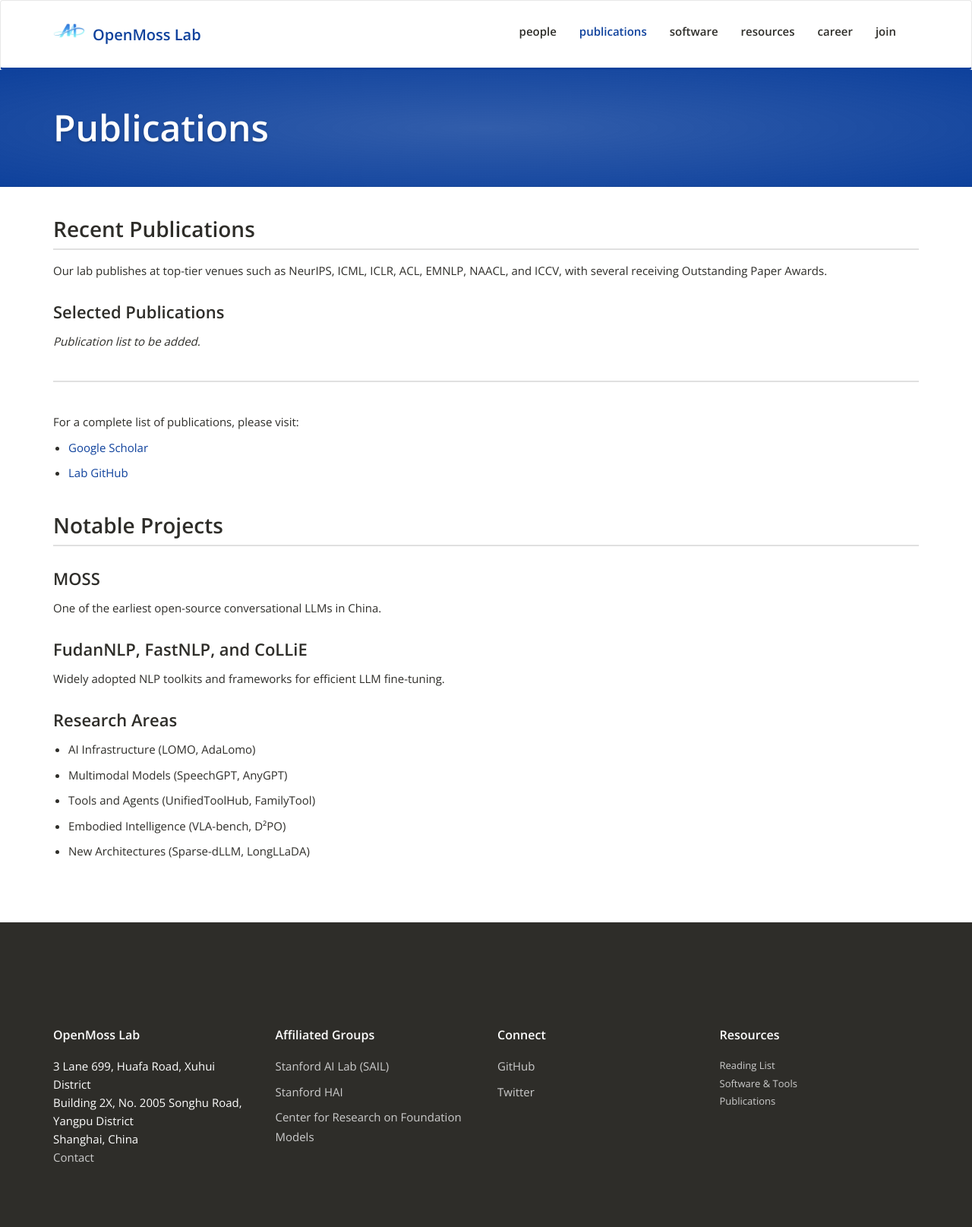
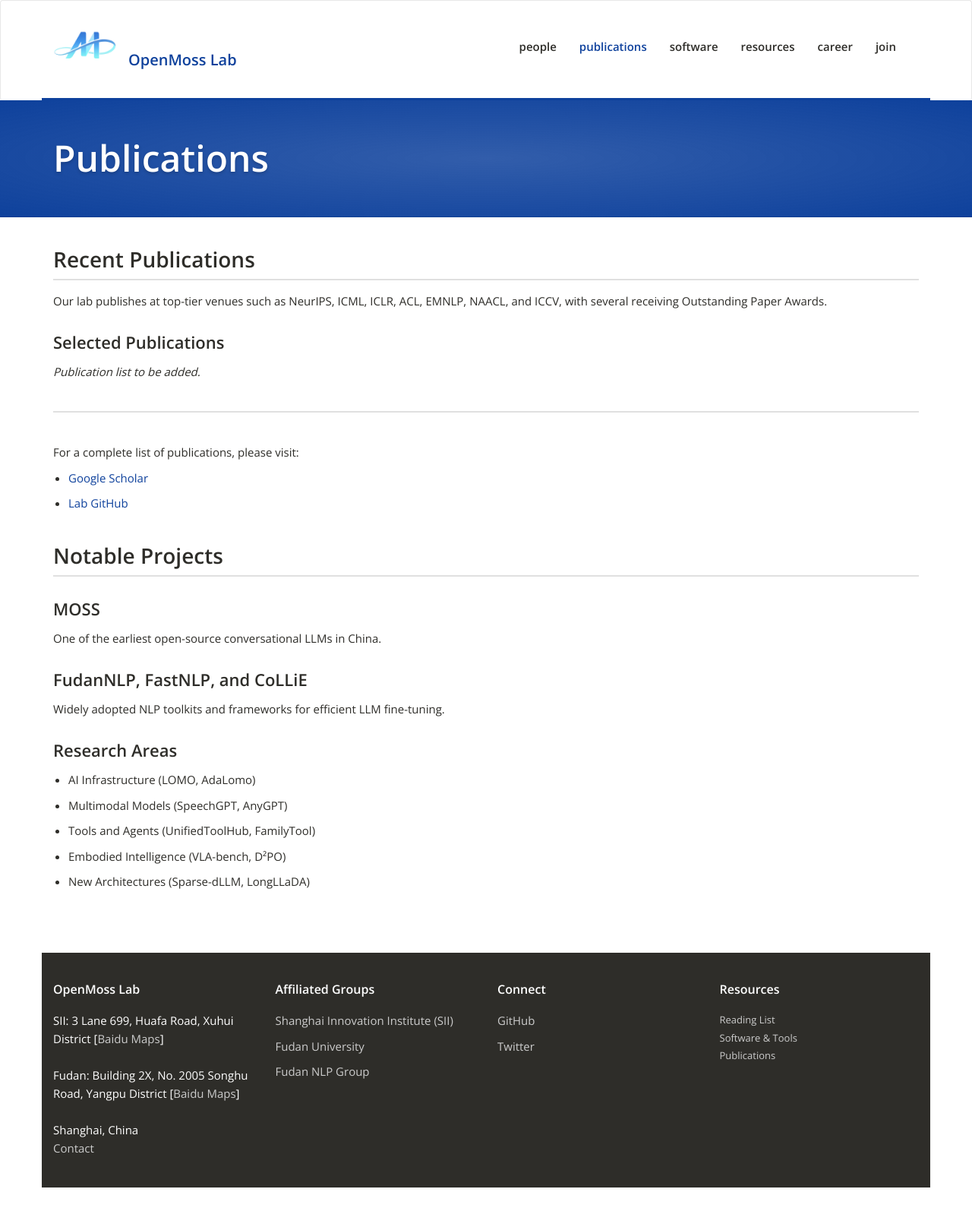
Before and after one commit to dalstonChen/openmosslab, a Jekyll site: the page built from publications.md, in a window 1280 px wide. Shown: the whole page at 76% size. Built offline with Jekyll 4.4.1, drawn with Linux system fonts in a browser that asks for light colours; after the commit the page ends 1563 px from its top, so only the background shows below that.

Commit message:
Implement major layout and content updates
1. Logo: Enlarged to 2x size (84px) for better visibility
2. Navigation: Constrain background width to content area (Stanford-style)
3. Footer: Constrain background width to content area (Stanford-style)
4. Addresses: Added Baidu Maps links for both SII and Fudan locations
5. Affiliated Groups: Updated to SII, Fudan University, and Fudan NLP Group
6. Social Links: Updated GitHub to OpenMOSS org and Twitter to hashtag search

🤖 Generated with [Claude Code](https://claude.com/claude-code)

Co-Authored-By: Claude <noreply@anthropic.com>

```diff
--- a/_config.yml
+++ b/_config.yml
@@ -9,16 +9,22 @@ url: "https://dalstonchen.github.io" # the base hostname & protocol for your sit
 organization:
   name: "OpenMoss Lab"
   full_name: "OpenMoss Lab"
-  location1: "3 Lane 699, Huafa Road, Xuhui District"
-  location2: "Building 2X, No. 2005 Songhu Road, Yangpu District"
+  location1:
+    name: "SII"
+    address: "3 Lane 699, Huafa Road, Xuhui District"
+    map_url: "https://map.baidu.com/poi/%E4%B8%8A%E6%B5%B7%E5%88%9B%E6%99%BA%E5%AD%A6%E9%99%A2/@13519724.088723652,3630668.9841682357,12.29z?uid=687c015ca444cc32734b87ca&ugc_type=3&ugc_ver=1&device_ratio=2&compat=1&pcevaname=pc4.1&querytype=detailConInfo&da_src=shareurl"
+  location2:
+    name: "Fudan"
+    address: "Building 2X, No. 2005 Songhu Road, Yangpu District"
+    map_url: "https://map.baidu.com/poi/%E5%A4%8D%E6%97%A6%E5%A4%A7%E5%AD%A6(%E6%B1%9F%E6%B9%BE%E6%A0%A1%E5%8C%BA)/@13526909.785731716,3654927.9018901,17.22z?uid=4e6c2fbe3ee051c66e20b99b&ugc_type=3&ugc_ver=1&device_ratio=2&compat=1&pcevaname=pc4.1&querytype=detailConInfo&da_src=shareurl"
   city: "Shanghai, China"
   email: "xpqiu@fudan.edu.cn"
 
 
 # Social links
 social:
-  github: "https://github.com/openmosslab"
-  twitter: "https://twitter.com/openmosslab"
+  github: "https://github.com/OpenMOSS"
+  twitter: "https://twitter.com/search?q=%23OPENMOSS&src=hashtag_click&f=live"
 
 # Navigation
 navigation:
--- a/_includes/footer.html
+++ b/_includes/footer.html
@@ -4,8 +4,14 @@
 
       <div class="col-sm-3">
         <h4>{{ site.organization.name }}</h4>
-        {% if site.organization.location1 %}{{ site.organization.location1 }}<br>{% endif %}
-        {% if site.organization.location2 %}{{ site.organization.location2 }}<br>{% endif %}
+        {% if site.organization.location1 %}
+        {{ site.organization.location1.name }}: {{ site.organization.location1.address }}
+        [<a href="{{ site.organization.location1.map_url }}" target="_blank">Baidu Maps</a>]<br><br>
+        {% endif %}
+        {% if site.organization.location2 %}
+        {{ site.organization.location2.name }}: {{ site.organization.location2.address }}
+        [<a href="{{ site.organization.location2.map_url }}" target="_blank">Baidu Maps</a>]<br><br>
+        {% endif %}
         {% if site.organization.city %}{{ site.organization.city }}<br>{% endif %}
         <a href="mailto:{{ site.organization.email }}">Contact</a>
       </div>
@@ -14,9 +20,9 @@
         <div class="indent30">
           <h4>Affiliated Groups</h4>
           <ul class="grove-list">
-            <li><a href="https://ai.stanford.edu/">Stanford AI Lab (SAIL)</a></li>
-            <li><a href="https://hai.stanford.edu/">Stanford HAI</a></li>
-            <li><a href="https://crfm.stanford.edu/">Center for Research on Foundation Models</a></li>
+            <li><a href="https://www.sii.edu.cn/" target="_blank">Shanghai Innovation Institute (SII)</a></li>
+            <li><a href="https://www.fudan.edu.cn/en/" target="_blank">Fudan University</a></li>
+            <li><a href="https://nlp.fudan.edu.cn/nlpen/main.htm" target="_blank">Fudan NLP Group</a></li>
           </ul>
         </div>
       </div>
--- a/assets/css/main.css
+++ b/assets/css/main.css
@@ -66,21 +66,26 @@ a:hover {
 
 /* Navigation Bar */
 .grove-navbar {
+  background-color: transparent;
+  border-bottom: none;
+  margin-bottom: 0;
+  min-height: 120px;
+}
+
+.grove-navbar .container {
   background-color: #fff;
   border-bottom: 3px solid var(--primary-color);
-  margin-bottom: 0;
-  min-height: 80px;
 }
 
 .navbar-brand {
   padding: 4px 15px;
 }
 
-/* Logo sizing to match text height */
+/* Logo sizing - 2x larger (84px) */
 img.logo-brand {
-  height: 42px !important;
+  height: 84px !important;
   width: auto !important;
-  margin: 19px 10px 19px 0 !important;
+  margin: 18px 15px 18px 0 !important;
   padding: 0 !important;
   display: inline-block !important;
   vertical-align: middle !important;
@@ -90,8 +95,8 @@ img.logo-brand {
   color: var(--primary-color);
   font-size: 20px;
   font-weight: 600;
-  margin: 20px 0;
-  line-height: 42px;
+  margin: 32px 0;
+  line-height: 84px;
   display: inline-block;
   vertical-align: middle;
 }
@@ -104,7 +109,7 @@ img.logo-brand {
   color: var(--text-color);
   font-size: 15px;
   font-weight: 600;
-  padding: 30px 15px;
+  padding: 50px 15px;
   text-transform: lowercase;
 }
 
@@ -227,11 +232,16 @@ li {
 }
 
 /* Footer */
-.footer {
+.widewrapper.footer {
+  background-color: transparent;
+  margin-top: 60px;
+  padding: 0;
+}
+
+.footer .container {
   background-color: var(--text-color);
   color: #fff;
-  padding: 40px 0;
-  margin-top: 60px;
+  padding: 40px 15px;
 }
 
 .footer h4 {
```
